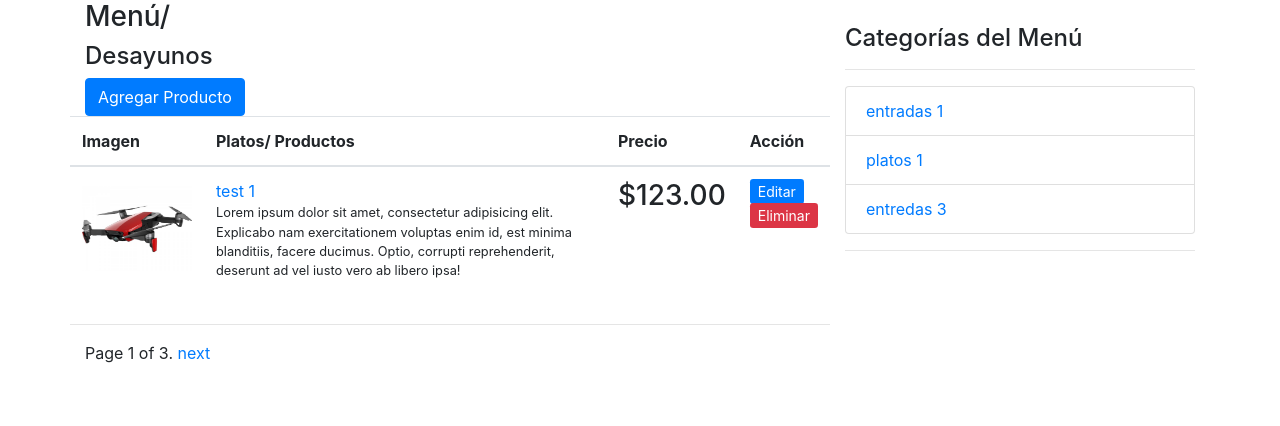
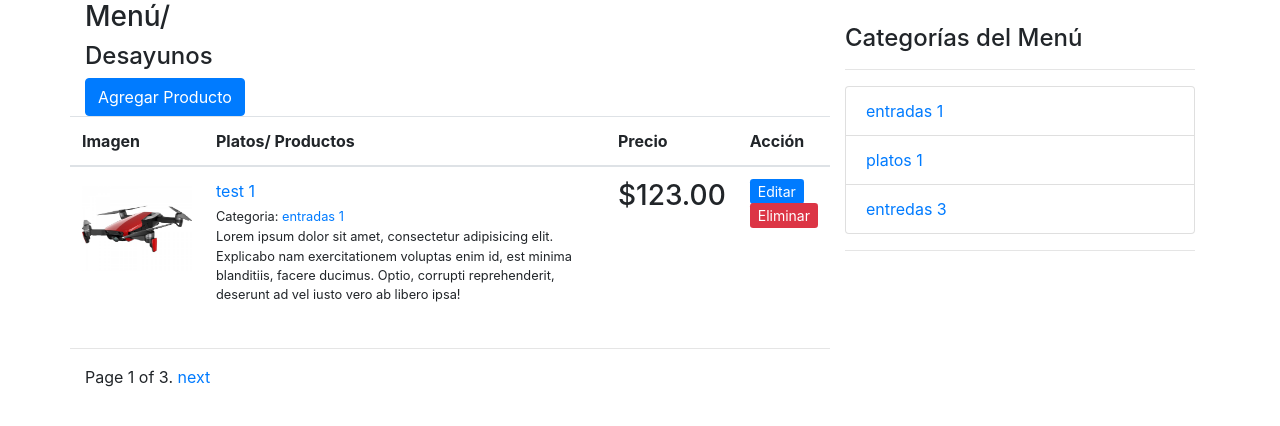
Before and after one commit to esgonz/restalli, a Django app: page /menu/ in a window 1280 px wide. Shown: the top 426 px of the page. Run offline with Django 3.2, Linux system fonts and the light colour scheme; data comes from the database, SQL or seed files in the repository; both versions use the stored data as it was after the commit; some libraries are stand-ins or nearby versions.

Commit message:
Agregar filtro
Se agrego la función para filtrar la lista  de menu según la categoría

```diff
--- a/restalli/menu/templates/menu/productosmenu_list.html
+++ b/restalli/menu/templates/menu/productosmenu_list.html
@@ -50,6 +50,11 @@
 
 
                                                 </div>
+                                                <div class="col-12">
+                                                    <small>Categoria: <a class="" href=""">{{ menu.categoria_uuid }} </a></small>
+
+
+                                                </div>
                                             </div>
                                             <div class="row">
                                                 <div class="col-12">
@@ -89,6 +94,8 @@
                             <hr>
                         </div>
                     </div>
+
+
                     {% block pagination %}
                       {% if is_paginated %}
                           <div class="pagination">
--- a/restalli/menu/views.py
+++ b/restalli/menu/views.py
@@ -81,6 +81,7 @@ class MenuDelete(generic.DeleteView):
 class MenuList(generic.ListView):
 	model = ProductosMenu
 	paginate_by = 1
+
 	def get_context_data(self, **kwargs):
 		# Call the base implementation first to get a context
 		context = super().get_context_data(**kwargs)
@@ -88,7 +89,12 @@ class MenuList(generic.ListView):
 		context['categorias_list'] = CategoriaMenu.objects.all()
 		return context
 
-
+	def get_queryset(self):
+		filter_val = self.request.GET.get('categoria', '')
+		if filter_val!='':
+			return ProductosMenu.objects.filter(categoria_uuid=filter_val)
+		else:
+			return ProductosMenu.objects.all()
 
 
 
```
Also changed, not shown: restalli/db.sqlite3, restalli/restalli/media/productos_menu/agra1.png (added).
